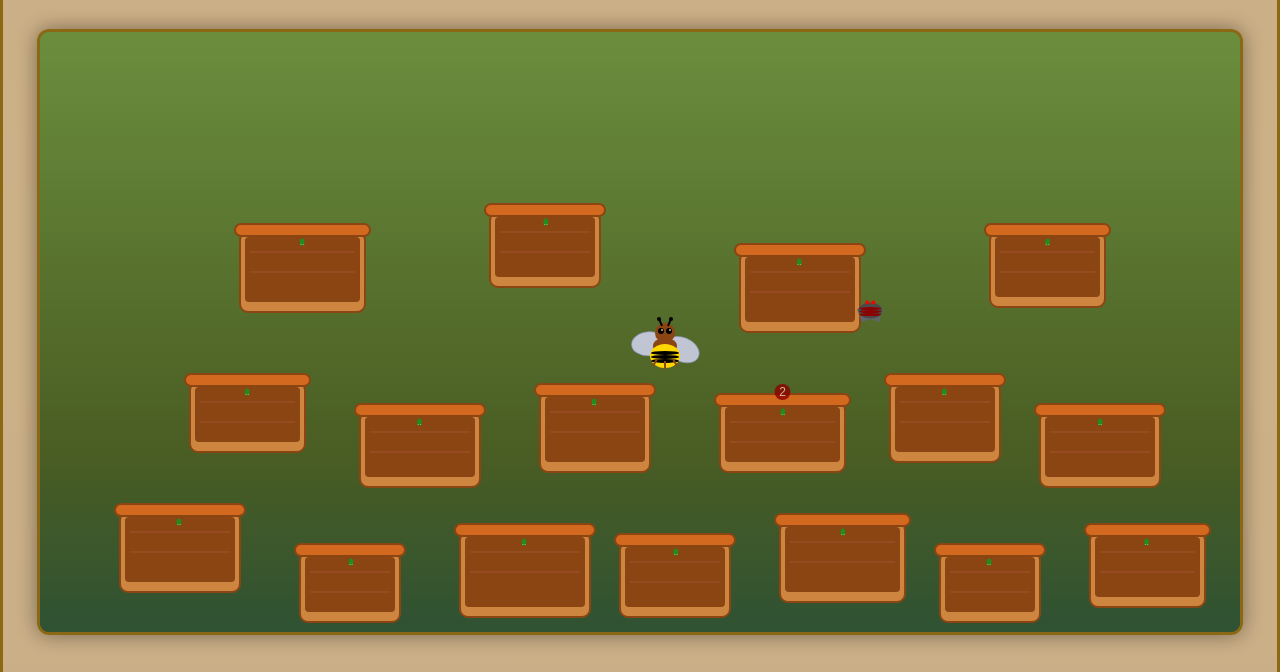
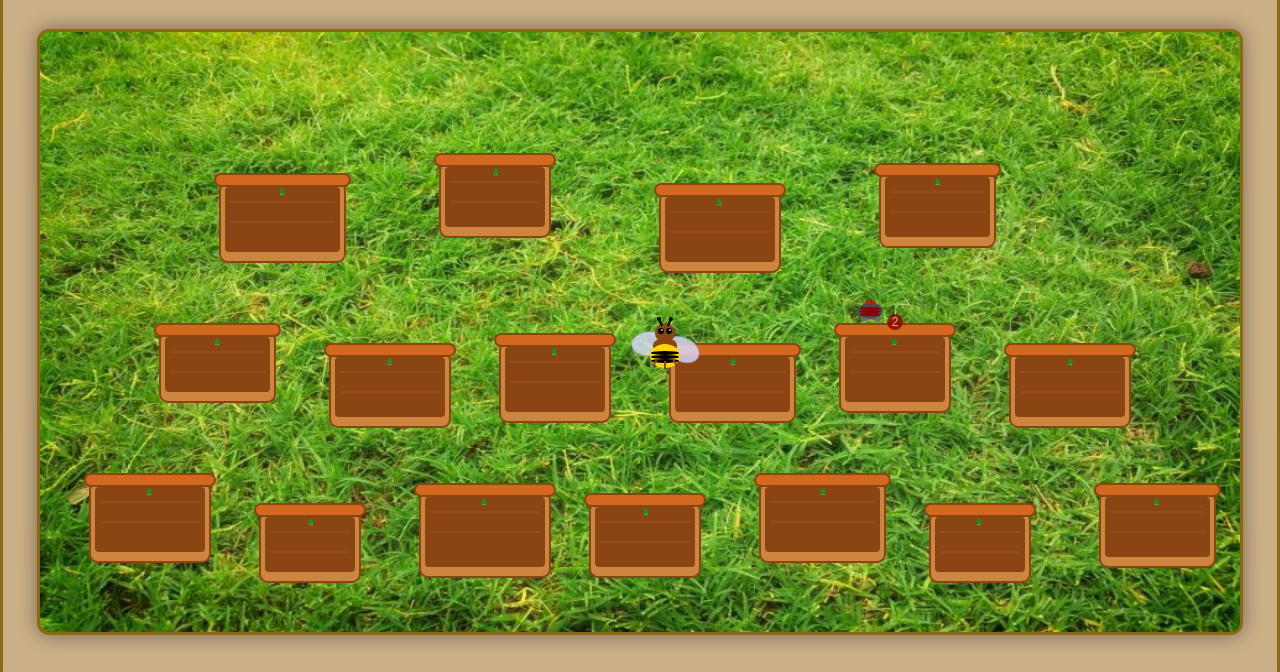
Before and after one commit to alta129/alta129.io, a plain HTML site: page queen-ris-hive.html in a window 1280 px wide. Both pictures are taken after a click on the button "Start Flying". Shown: the part 125-797 px from the top of the page. Drawn offline with nearby package versions, Linux system fonts and the light colour scheme; files whose address does not match are found by name.

Commit message:
riririri

```diff
--- a/queen-ris-hive.html
+++ b/queen-ris-hive.html
@@ -183,11 +183,6 @@
     <h1>Queen Ri's Hive 🐝</h1>
     <canvas id="gameCanvas" width="1200" height="600"></canvas>
     <div id="score">🌸 Score: 0 | Evil Bees: 0/7</div>
-
-    <div style="text-align: center; margin-top: 1rem; color: var(--txt); font-weight: 600;">
-      <div>🌼 Daisy: 5pts (Fast) | 🌸 Wildflower: 8pts | 🌷 Tulip: 12pts | 🌹 Rose: 18pts | 🌻 Sunflower: 25pts (Slow)</div>
-      <div style="margin-top: 0.5rem; font-size: 0.9rem; color: #6B5416;">Avoid evil bees! They damage flowers and touching them ends the game!</div>
-    </div>
   </div>
 
   <audio id="bgMusic" loop>
@@ -240,27 +235,27 @@ let gameOver = false;
 // Expanded planter positions for bigger garden
 const PLANTERS = [
   // Bottom row
-  {x: 80, y: 480, w: 120, h: 80},
-  {x: 260, y: 520, w: 100, h: 70},
-  {x: 420, y: 500, w: 130, h: 85},
-  {x: 580, y: 510, w: 110, h: 75},
-  {x: 740, y: 490, w: 125, h: 80},
-  {x: 900, y: 520, w: 100, h: 70},
-  {x: 1050, y: 500, w: 115, h: 75},
+  {x: 50, y: 450, w: 120, h: 80},
+  {x: 220, y: 480, w: 100, h: 70},
+  {x: 380, y: 460, w: 130, h: 85},
+  {x: 550, y: 470, w: 110, h: 75},
+  {x: 720, y: 450, w: 125, h: 80},
+  {x: 890, y: 480, w: 100, h: 70},
+  {x: 1060, y: 460, w: 115, h: 75},
 
   // Middle row
-  {x: 150, y: 350, w: 115, h: 70},
-  {x: 320, y: 380, w: 120, h: 75},
-  {x: 500, y: 360, w: 110, h: 80},
-  {x: 680, y: 370, w: 125, h: 70},
-  {x: 850, y: 350, w: 110, h: 80},
-  {x: 1000, y: 380, w: 120, h: 75},
+  {x: 120, y: 300, w: 115, h: 70},
+  {x: 290, y: 320, w: 120, h: 75},
+  {x: 460, y: 310, w: 110, h: 80},
+  {x: 630, y: 320, w: 125, h: 70},
+  {x: 800, y: 300, w: 110, h: 80},
+  {x: 970, y: 320, w: 120, h: 75},
 
   // Top row
-  {x: 200, y: 200, w: 125, h: 80},
-  {x: 450, y: 180, w: 110, h: 75},
-  {x: 700, y: 220, w: 120, h: 80},
-  {x: 950, y: 200, w: 115, h: 75}
+  {x: 180, y: 150, w: 125, h: 80},
+  {x: 400, y: 130, w: 110, h: 75},
+  {x: 620, y: 160, w: 120, h: 80},
+  {x: 840, y: 140, w: 115, h: 75}
 ];
 
 // Enhanced flower types with different values and growth times
@@ -824,13 +819,8 @@ function gameLoop(now) {
     evilBeeSpawnTimer = 0;
   }
 
-  // Clear canvas with gradient background
-  const skyGradient = ctx.createLinearGradient(0, 0, 0, canvas.height);
-  skyGradient.addColorStop(0, '#6B8E3D');
-  skyGradient.addColorStop(0.7, '#4A5D23');
-  skyGradient.addColorStop(1, '#2F5233');
-  ctx.fillStyle = skyGradient;
-  ctx.fillRect(0, 0, canvas.width, canvas.height);
+  // Draw detailed background
+  drawBackground();
 
   // Draw static garden elements
   drawPlanters();
@@ -1132,6 +1122,25 @@ function drawPlanters() {
     ctx.stroke();
   });
 }
+
+// Load background image
+const backgroundImage = new Image();
+backgroundImage.src = '/Users/sujaynair/Documents/alta129.io/forestgreenground.jpg';
+
+function drawBackground() {
+  // Draw the background image, scaled to fill the canvas
+  if (backgroundImage.complete) {
+    ctx.drawImage(backgroundImage, 0, 0, canvas.width, canvas.height);
+  } else {
+    // Fallback gradient while image loads
+    const skyGradient = ctx.createLinearGradient(0, 0, 0, canvas.height);
+    skyGradient.addColorStop(0, '#6B8E3D');
+    skyGradient.addColorStop(0.7, '#4A5D23');
+    skyGradient.addColorStop(1, '#2F5233');
+    ctx.fillStyle = skyGradient;
+    ctx.fillRect(0, 0, canvas.width, canvas.height);
+  }
+}
 </script>
 </body>
 </html>
```
Also changed, not shown: forestgreenground.jpg (added).
